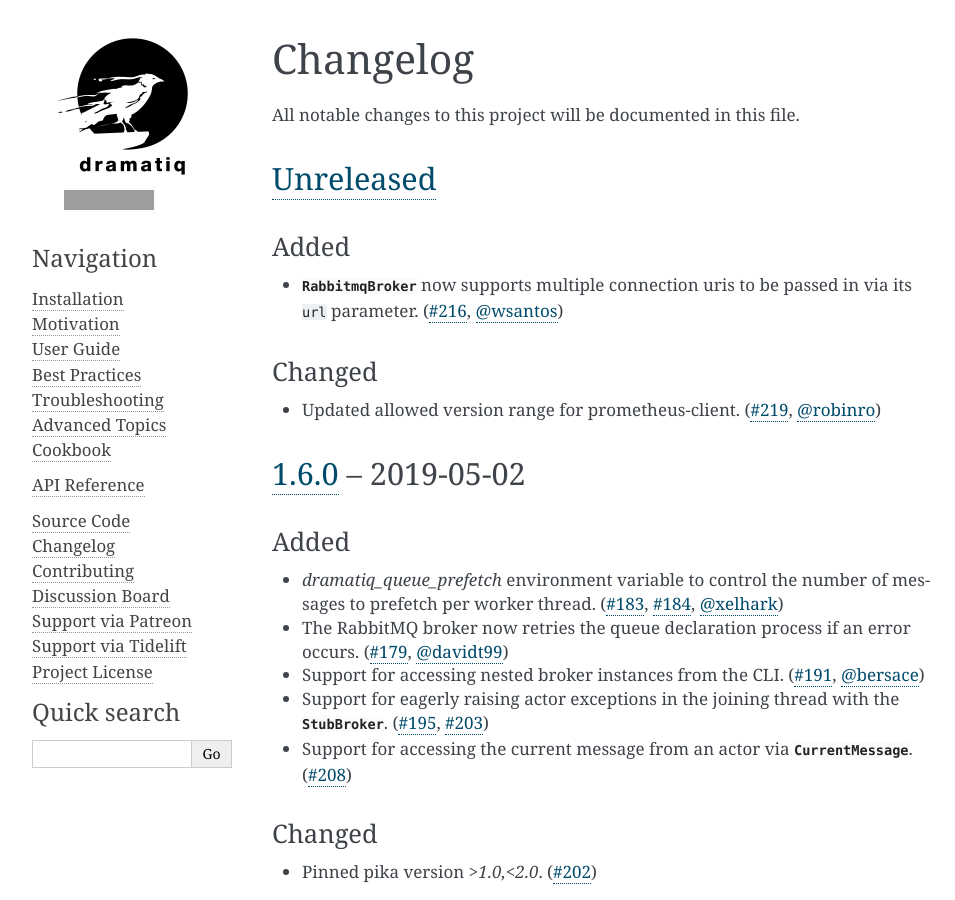
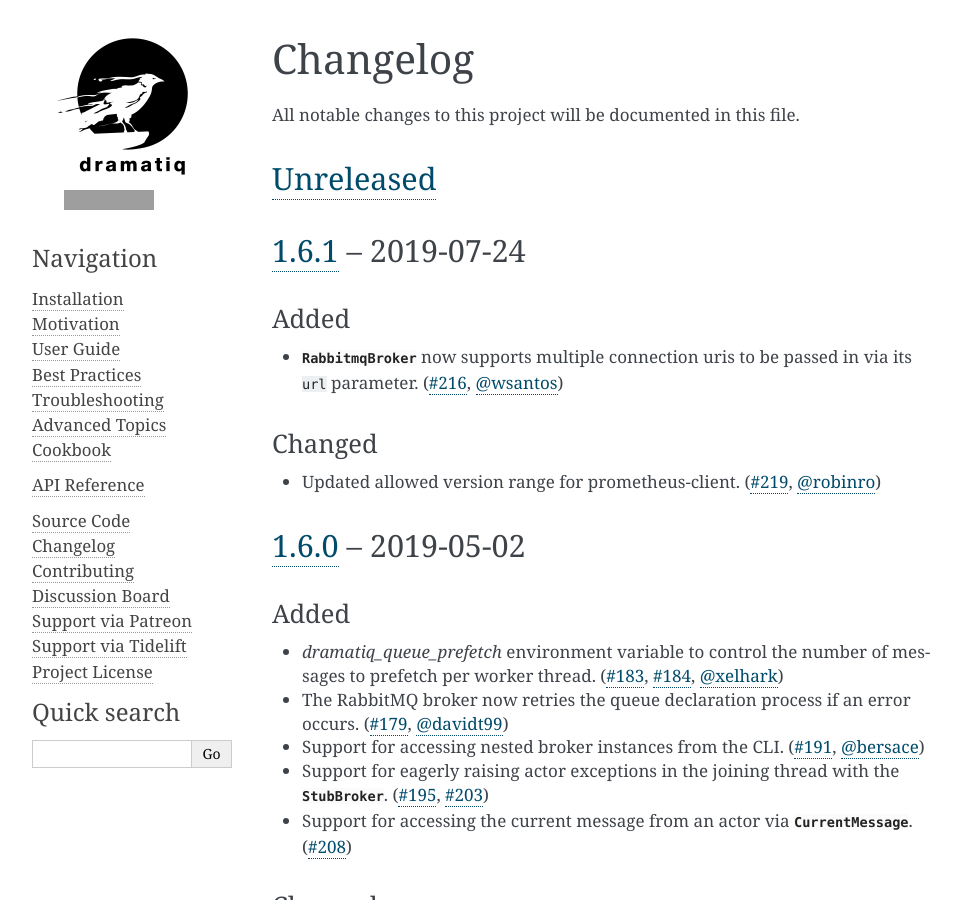
Before and after one commit to Bogdanp/dramatiq, a Sphinx documentation site: the page built from docs/source/changelog.rst, in a window 1280 px wide and 900 px high, cut to the strip 0-900 px from the top of the window. Shown: the whole strip, without its empty margins (148-1103 px from the left). Built offline with Sphinx 7.4.7, drawn with Linux system fonts in a browser that asks for light colours; grey boxes are pictures that could not be loaded.

Commit message:
doc: update changelog

```diff
--- a/docs/source/changelog.rst
+++ b/docs/source/changelog.rst
@@ -8,6 +8,9 @@ All notable changes to this project will be documented in this file.
 
 `Unreleased`_
 -------------
+
+`1.6.1`_ -- 2019-07-24
+----------------------
 
 Added
 ^^^^^
@@ -714,7 +717,8 @@ Changed
 * Capped prefetch counts to 65k.
 
 
-.. _Unreleased: https://github.com/Bogdanp/dramatiq/compare/v1.6.0...HEAD
+.. _Unreleased: https://github.com/Bogdanp/dramatiq/compare/v1.6.1...HEAD
+.. _1.6.1: https://github.com/Bogdanp/dramatiq/compare/v1.6.0...v1.6.1
 .. _1.6.0: https://github.com/Bogdanp/dramatiq/compare/v1.5.0...v1.6.0
 .. _1.5.0: https://github.com/Bogdanp/dramatiq/compare/v1.4.3...v1.5.0
 .. _1.4.3: https://github.com/Bogdanp/dramatiq/compare/v1.4.2...v1.4.3
```
